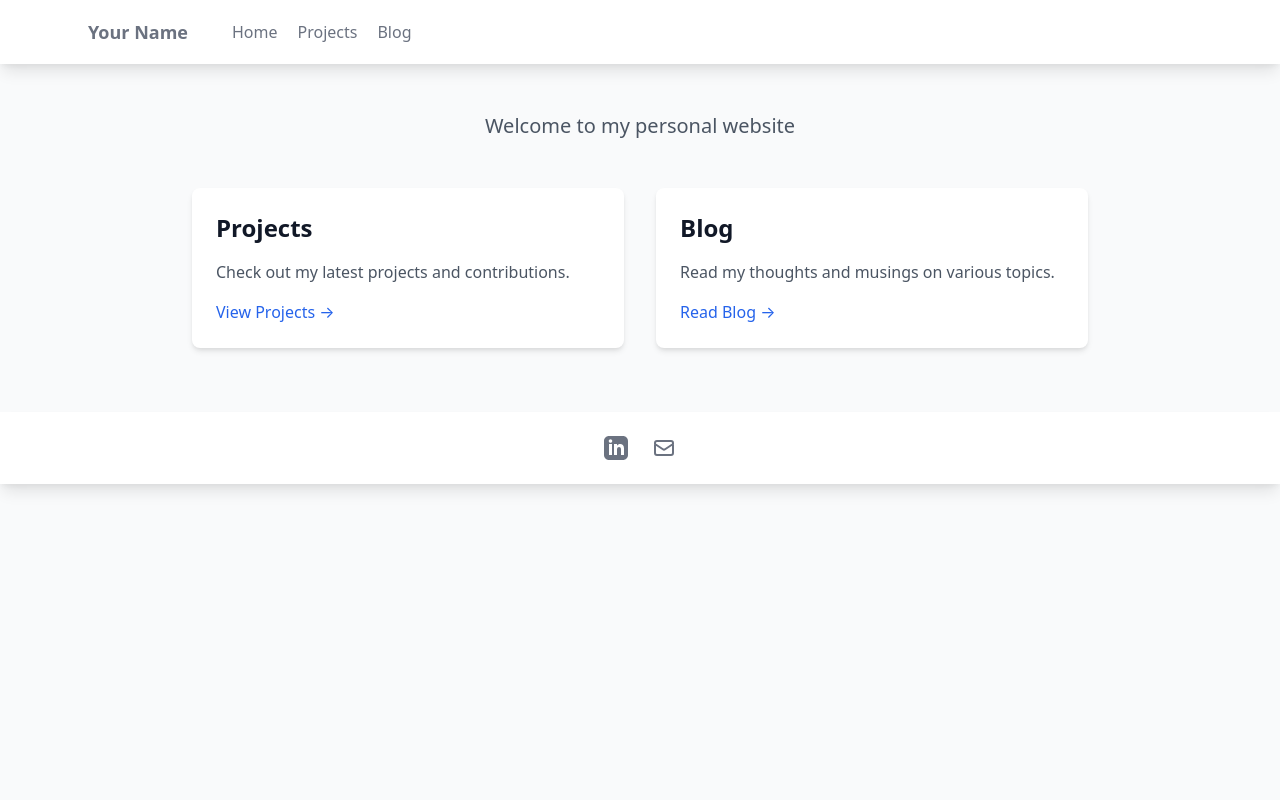
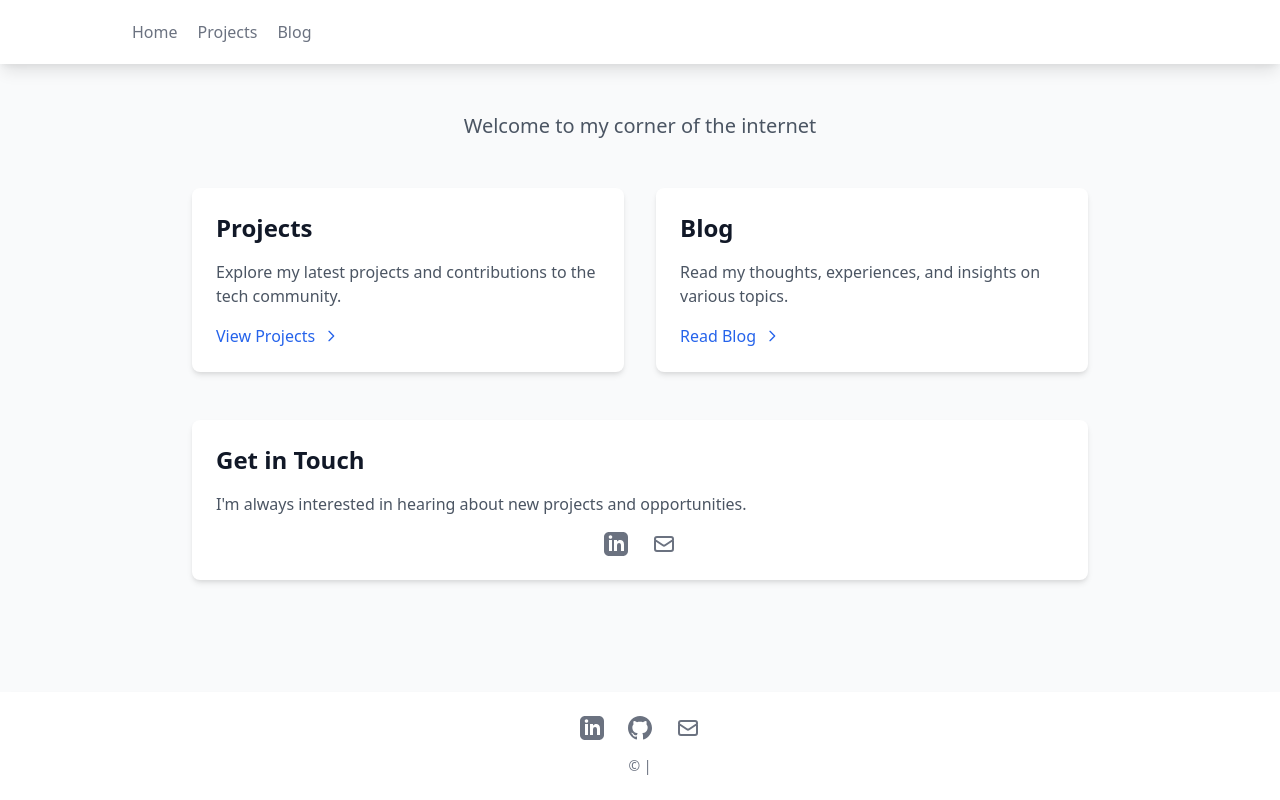
Before and after one commit to vishnya/personal_page, a FastAPI app: template templates/index.html in a window 1280 px wide. Run offline with FastAPI, Linux system fonts and the light colour scheme; the template is opened without the code that fills it, so the values that code supplies are empty.

Commit message:
gen wepage

```diff
--- a/main.py
+++ b/main.py
@@ -2,12 +2,44 @@ from fastapi import FastAPI, Request
 from fastapi.templating import Jinja2Templates
 from fastapi.staticfiles import StaticFiles
 from pathlib import Path
+from typing import List, Dict
 
-app = FastAPI()
+app = FastAPI(title="Rachel Phin's Personal Website")
 
 # Set up templates and static files
 templates = Jinja2Templates(directory="templates")
 app.mount("/static", StaticFiles(directory="static"), name="static")
+
+# Personal information
+PERSONAL_INFO = {
+    "name": "Rachel Phin",
+    "linkedin_url": "https://linkedin.com/in/rachelphin",  # Update with your LinkedIn URL
+    "email": "rachel@rachelphin.com",  # Update with your email
+    "github_url": "https://github.com/vishnya",
+    "domain": "rachelphin.com"
+}
+
+# Sample projects data - replace with your actual projects
+PROJECTS = [
+    {
+        "title": "Personal Website",
+        "description": "A modern personal website built with FastAPI and Tailwind CSS",
+        "technologies": ["Python", "FastAPI", "Tailwind CSS"],
+        "link": "https://github.com/vishnya/personal_page"
+    }
+    # Add more projects here
+]
+
+# Sample blog posts - replace with your actual blog posts
+BLOG_POSTS = [
+    {
+        "title": "Welcome to My Blog",
+        "date": "2024-02-20",
+        "preview": "Welcome to my blog where I share my thoughts and experiences...",
+        "slug": "welcome-to-my-blog"
+    }
+    # Add more blog posts here
+]
 
 @app.get("/")
 async def home(request: Request):
@@ -15,9 +47,7 @@ async def home(request: Request):
         "index.html",
         {
             "request": request,
-            "name": "Your Name",  # Replace with your name
-            "linkedin_url": "https://linkedin.com/in/your-profile",  # Replace with your LinkedIn
-            "email": "your.email@example.com"  # Replace with your email
+            "personal_info": PERSONAL_INFO
         }
     )
 
@@ -27,14 +57,8 @@ async def projects(request: Request):
         "projects.html",
         {
             "request": request,
-            "projects": [
-                {
-                    "title": "Project 1",
-                    "description": "Description of project 1",
-                    "link": "#"
-                }
-                # Add more projects here
-            ]
+            "personal_info": PERSONAL_INFO,
+            "projects": PROJECTS
         }
     )
 
@@ -44,13 +68,28 @@ async def blog(request: Request):
         "blog.html",
         {
             "request": request,
-            "posts": [
-                {
-                    "title": "First Blog Post",
-                    "date": "2024-02-20",
-                    "preview": "Preview of the blog post..."
-                }
-                # Add more blog posts here
-            ]
+            "personal_info": PERSONAL_INFO,
+            "posts": BLOG_POSTS
         }
     )
+
+@app.get("/blog/{slug}")
+async def blog_post(request: Request, slug: str):
+    # In a real application, you'd fetch the blog post from a database
+    post = next((p for p in BLOG_POSTS if p["slug"] == slug), None)
+    if not post:
+        return templates.TemplateResponse(
+            "404.html",
+            {
+                "request": request,
+                "personal_info": PERSONAL_INFO
+            }
+        )
+    return templates.TemplateResponse(
+        "blog_post.html",
+        {
+            "request": request,
+            "personal_info": PERSONAL_INFO,
+            "post": post
+        }
+    )
--- a/templates/base.html
+++ b/templates/base.html
@@ -3,17 +3,18 @@
 <head>
     <meta charset="UTF-8">
     <meta name="viewport" content="width=device-width, initial-scale=1.0">
-    <title>{% block title %}{% endblock %} - Your Name</title>
+    <title>{% block title %}{% endblock %} - {{ personal_info.name }}</title>
     <link href="https://cdn.jsdelivr.net/npm/tailwindcss@2.2.19/dist/tailwind.min.css" rel="stylesheet">
     <link rel="stylesheet" href="{{ url_for('static', path='/css/style.css') }}">
+    <meta name="description" content="Personal website of {{ personal_info.name }} - Projects, Blog, and More">
 </head>
-<body class="bg-gray-50 min-h-screen">
+<body class="bg-gray-50 min-h-screen flex flex-col">
     <nav class="bg-white shadow-lg">
         <div class="max-w-6xl mx-auto px-4">
             <div class="flex justify-between items-center h-16">
                 <div class="flex space-x-7">
                     <a href="/" class="flex items-center py-4 px-2">
-                        <span class="font-semibold text-gray-500 text-lg">Your Name</span>
+                        <span class="font-semibold text-gray-500 text-lg">{{ personal_info.name }}</span>
                     </a>
                     <div class="hidden md:flex items-center space-x-1">
                         <a href="/" class="py-4 px-2 text-gray-500 hover:text-gray-900">Home</a>
@@ -25,26 +26,35 @@
         </div>
     </nav>
 
-    <main class="container mx-auto px-4 py-8">
+    <main class="container mx-auto px-4 py-8 flex-grow">
         {% block content %}{% endblock %}
     </main>
 
     <footer class="bg-white shadow-lg mt-8">
         <div class="container mx-auto px-4 py-6">
             <div class="flex justify-center space-x-6">
-                <a href="{{ linkedin_url }}" class="text-gray-500 hover:text-gray-900">
+                <a href="{{ personal_info.linkedin_url }}" class="text-gray-500 hover:text-gray-900" target="_blank" rel="noopener noreferrer">
                     <span class="sr-only">LinkedIn</span>
                     <svg class="h-6 w-6" fill="currentColor" viewBox="0 0 24 24">
                         <path d="M19 0h-14c-2.761 0-5 2.239-5 5v14c0 2.761 2.239 5 5 5h14c2.762 0 5-2.239 5-5v-14c0-2.761-2.238-5-5-5zm-11 19h-3v-11h3v11zm-1.5-12.268c-.966 0-1.75-.79-1.75-1.764s.784-1.764 1.75-1.764 1.75.79 1.75 1.764-.783 1.764-1.75 1.764zm13.5 12.268h-3v-5.604c0-3.368-4-3.113-4 0v5.604h-3v-11h3v1.765c1.396-2.586 7-2.777 7 2.476v6.759z"/>
                     </svg>
                 </a>
-                <a href="mailto:{{ email }}" class="text-gray-500 hover:text-gray-900">
+                <a href="{{ personal_info.github_url }}" class="text-gray-500 hover:text-gray-900" target="_blank" rel="noopener noreferrer">
+                    <span class="sr-only">GitHub</span>
+                    <svg class="h-6 w-6" fill="currentColor" viewBox="0 0 24 24">
+                        <path d="M12 0c-6.626 0-12 5.373-12 12 0 5.302 3.438 9.8 8.207 11.387.599.111.793-.261.793-.577v-2.234c-3.338.726-4.033-1.416-4.033-1.416-.546-1.387-1.333-1.756-1.333-1.756-1.089-.745.083-.729.083-.729 1.205.084 1.839 1.237 1.839 1.237 1.07 1.834 2.807 1.304 3.492.997.107-.775.418-1.305.762-1.604-2.665-.305-5.467-1.334-5.467-5.931 0-1.311.469-2.381 1.236-3.221-.124-.303-.535-1.524.117-3.176 0 0 1.008-.322 3.301 1.23.957-.266 1.983-.399 3.003-.404 1.02.005 2.047.138 3.006.404 2.291-1.552 3.297-1.23 3.297-1.23.653 1.653.242 2.874.118 3.176.77.84 1.235 1.911 1.235 3.221 0 4.609-2.807 5.624-5.479 5.921.43.372.823 1.102.823 2.222v3.293c0 .319.192.694.801.576 4.765-1.589 8.199-6.086 8.199-11.386 0-6.627-5.373-12-12-12z"/>
+                    </svg>
+                </a>
+                <a href="mailto:{{ personal_info.email }}" class="text-gray-500 hover:text-gray-900">
                     <span class="sr-only">Email</span>
                     <svg class="h-6 w-6" fill="none" stroke="currentColor" viewBox="0 0 24 24">
                         <path stroke-linecap="round" stroke-linejoin="round" stroke-width="2" d="M3 8l7.89 5.26a2 2 0 002.22 0L21 8M5 19h14a2 2 0 002-2V7a2 2 0 00-2-2H5a2 2 0 00-2 2v10a2 2 0 002 2z"/>
                     </svg>
                 </a>
             </div>
+            <div class="mt-4 text-center text-gray-500 text-sm">
+                © {{ personal_info.name }} {{ now.year }} | {{ personal_info.domain }}
+            </div>
         </div>
     </footer>
 </body>
--- a/templates/index.html
+++ b/templates/index.html
@@ -4,22 +4,51 @@
 
 {% block content %}
 <div class="max-w-4xl mx-auto">
-    <div class="text-center">
-        <h1 class="text-4xl font-bold text-gray-900 mb-4">{{ name }}</h1>
-        <p class="text-xl text-gray-600 mb-8">Welcome to my personal website</p>
+    <div class="text-center mb-12">
+        <h1 class="text-4xl font-bold text-gray-900 mb-4">{{ personal_info.name }}</h1>
+        <p class="text-xl text-gray-600">Welcome to my corner of the internet</p>
     </div>
 
     <div class="grid md:grid-cols-2 gap-8 mt-12">
-        <div class="bg-white p-6 rounded-lg shadow-md">
+        <div class="bg-white p-6 rounded-lg shadow-md hover-lift">
             <h2 class="text-2xl font-semibold text-gray-900 mb-4">Projects</h2>
-            <p class="text-gray-600 mb-4">Check out my latest projects and contributions.</p>
-            <a href="/projects" class="text-blue-600 hover:text-blue-800">View Projects →</a>
+            <p class="text-gray-600 mb-4">Explore my latest projects and contributions to the tech community.</p>
+            <a href="/projects" class="text-blue-600 hover:text-blue-800 inline-flex items-center">
+                View Projects
+                <svg class="w-4 h-4 ml-2" fill="none" stroke="currentColor" viewBox="0 0 24 24">
+                    <path stroke-linecap="round" stroke-linejoin="round" stroke-width="2" d="M9 5l7 7-7 7"/>
+                </svg>
+            </a>
         </div>
 
-        <div class="bg-white p-6 rounded-lg shadow-md">
+        <div class="bg-white p-6 rounded-lg shadow-md hover-lift">
             <h2 class="text-2xl font-semibold text-gray-900 mb-4">Blog</h2>
-            <p class="text-gray-600 mb-4">Read my thoughts and musings on various topics.</p>
-            <a href="/blog" class="text-blue-600 hover:text-blue-800">Read Blog →</a>
+            <p class="text-gray-600 mb-4">Read my thoughts, experiences, and insights on various topics.</p>
+            <a href="/blog" class="text-blue-600 hover:text-blue-800 inline-flex items-center">
+                Read Blog
+                <svg class="w-4 h-4 ml-2" fill="none" stroke="currentColor" viewBox="0 0 24 24">
+                    <path stroke-linecap="round" stroke-linejoin="round" stroke-width="2" d="M9 5l7 7-7 7"/>
+                </svg>
+            </a>
+        </div>
+    </div>
+
+    <div class="mt-12 bg-white p-6 rounded-lg shadow-md">
+        <h2 class="text-2xl font-semibold text-gray-900 mb-4">Get in Touch</h2>
+        <p class="text-gray-600 mb-4">I'm always interested in hearing about new projects and opportunities.</p>
+        <div class="flex justify-center space-x-6">
+            <a href="{{ personal_info.linkedin_url }}" class="text-gray-500 hover:text-gray-900" target="_blank" rel="noopener noreferrer">
+                <span class="sr-only">LinkedIn</span>
+                <svg class="h-6 w-6" fill="currentColor" viewBox="0 0 24 24">
+                    <path d="M19 0h-14c-2.761 0-5 2.239-5 5v14c0 2.761 2.239 5 5 5h14c2.762 0 5-2.239 5-5v-14c0-2.761-2.238-5-5-5zm-11 19h-3v-11h3v11zm-1.5-12.268c-.966 0-1.75-.79-1.75-1.764s.784-1.764 1.75-1.764 1.75.79 1.75 1.764-.783 1.764-1.75 1.764zm13.5 12.268h-3v-5.604c0-3.368-4-3.113-4 0v5.604h-3v-11h3v1.765c1.396-2.586 7-2.777 7 2.476v6.759z"/>
+                </svg>
+            </a>
+            <a href="mailto:{{ personal_info.email }}" class="text-gray-500 hover:text-gray-900">
+                <span class="sr-only">Email</span>
+                <svg class="h-6 w-6" fill="none" stroke="currentColor" viewBox="0 0 24 24">
+                    <path stroke-linecap="round" stroke-linejoin="round" stroke-width="2" d="M3 8l7.89 5.26a2 2 0 002.22 0L21 8M5 19h14a2 2 0 002-2V7a2 2 0 00-2-2H5a2 2 0 00-2 2v10a2 2 0 002 2z"/>
+                </svg>
+            </a>
         </div>
     </div>
 </div>
```
Also changed, not shown: templates/404.html (added, +16 -0 lines), templates/blog.html (+11 -4 lines), templates/blog_post.html (added, +27 -0 lines), templates/projects.html (+15 -3 lines).
